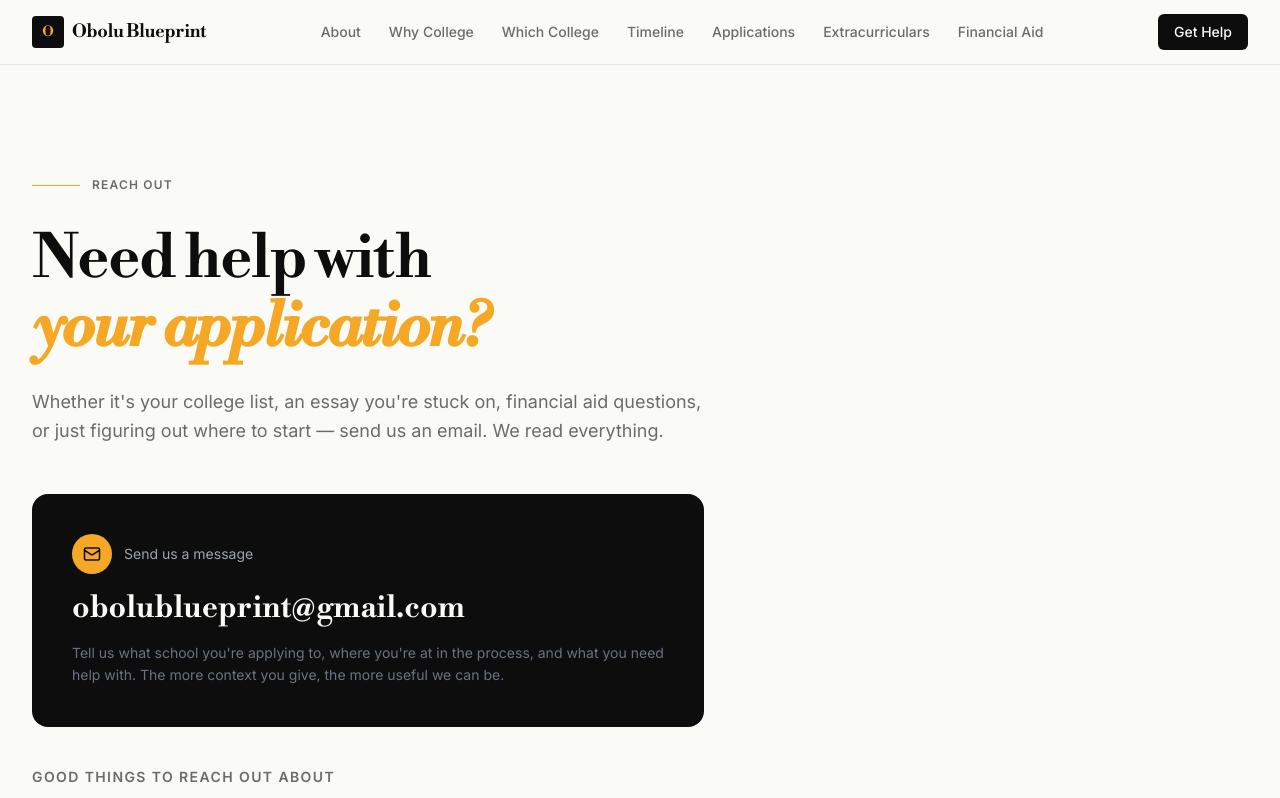
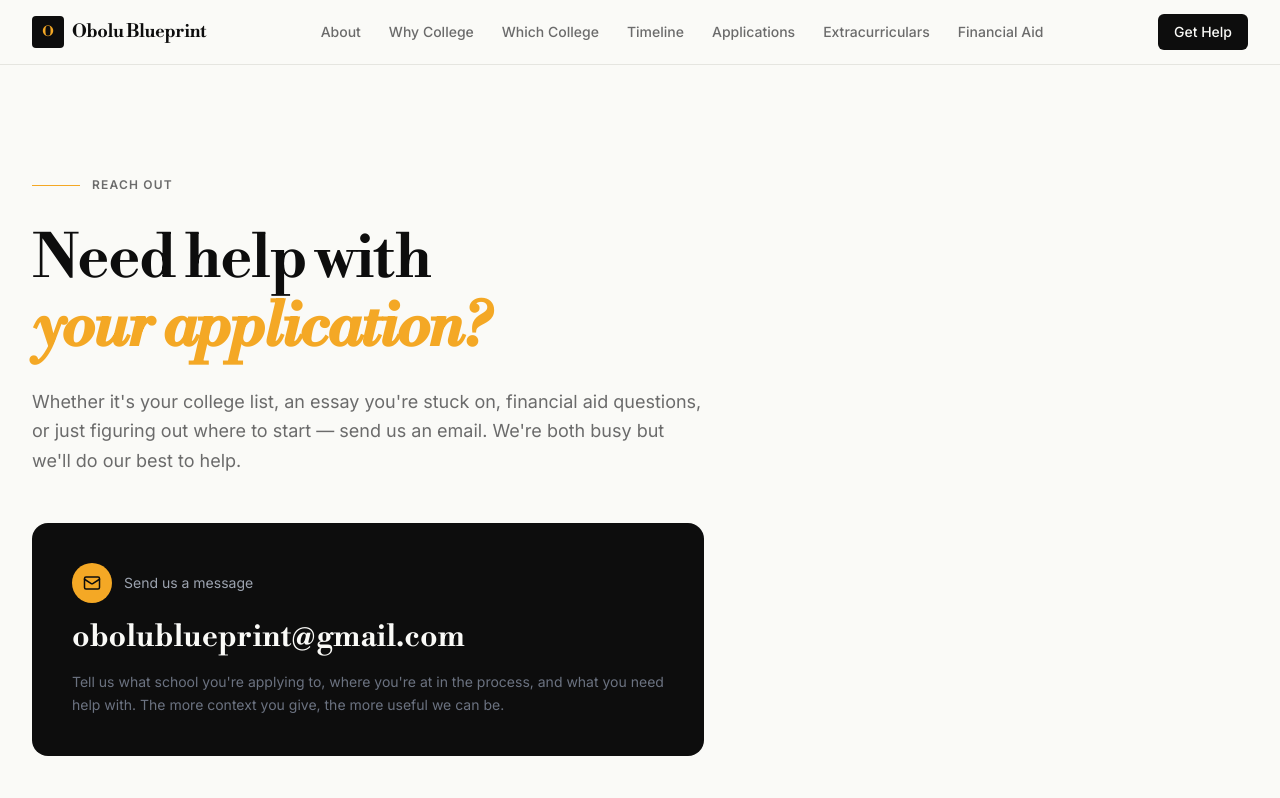
Before and after one commit to Stax514/obo-blueprint-websitev1, a Next.js app: page /contact in a window 1280 px wide. Shown: the top 798 px of the page. Built offline with nearby package versions, Linux system fonts and the light colour scheme.

Commit message:
Tone down contact page — we're busy, will try our best

```diff
--- a/src/app/contact/page.tsx
+++ b/src/app/contact/page.tsx
@@ -22,7 +22,7 @@ export default function ContactPage() {
         </h1>
 
         <p className="text-[#6B6B6B] text-lg leading-relaxed mb-12">
-          Whether it&apos;s your college list, an essay you&apos;re stuck on, financial aid questions, or just figuring out where to start — send us an email. We read everything.
+          Whether it&apos;s your college list, an essay you&apos;re stuck on, financial aid questions, or just figuring out where to start — send us an email. We&apos;re both busy but we&apos;ll do our best to help.
         </p>
 
         <div className="bg-[#0D0D0D] rounded-2xl p-8 md:p-10 mb-10">
```
